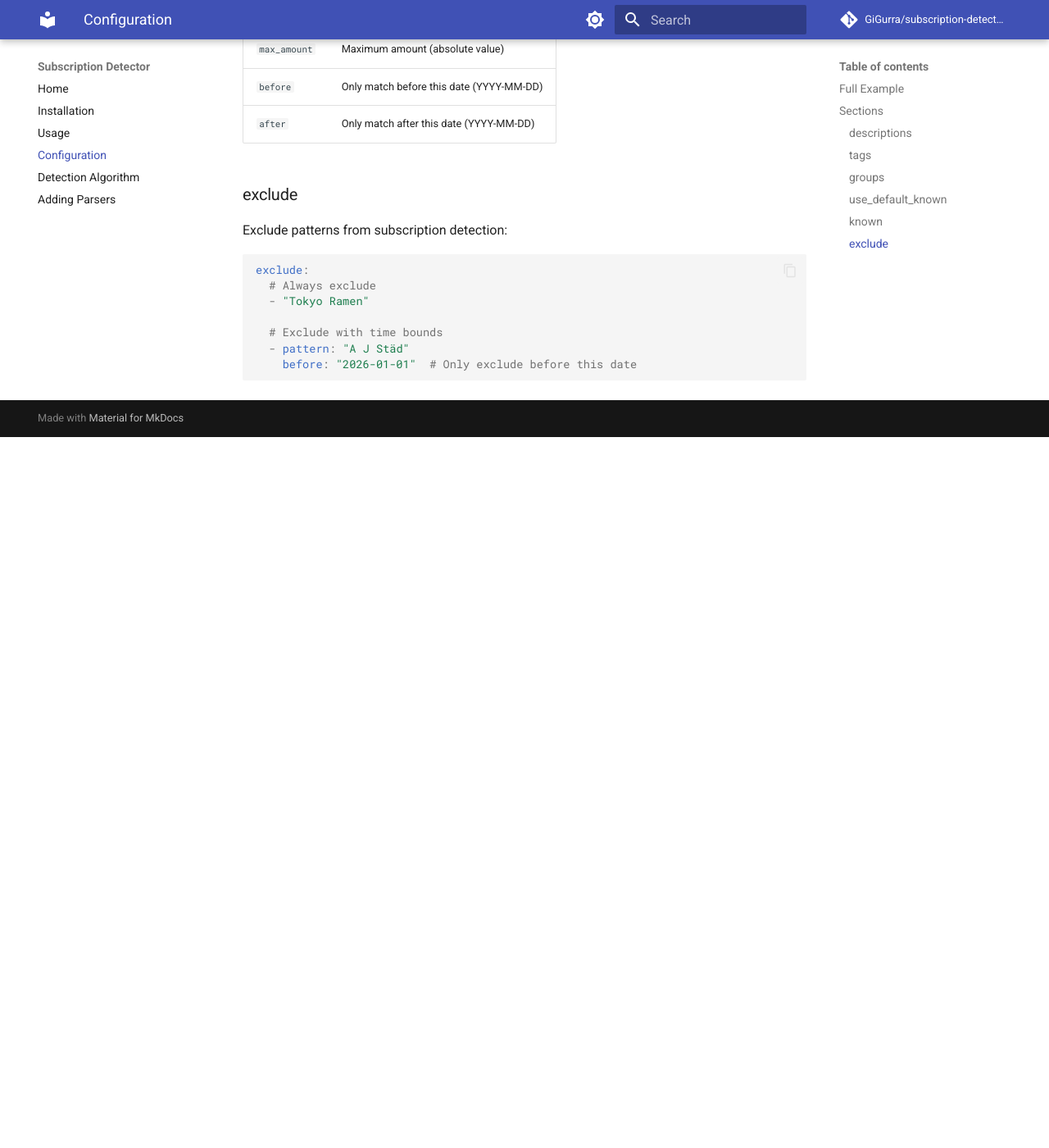
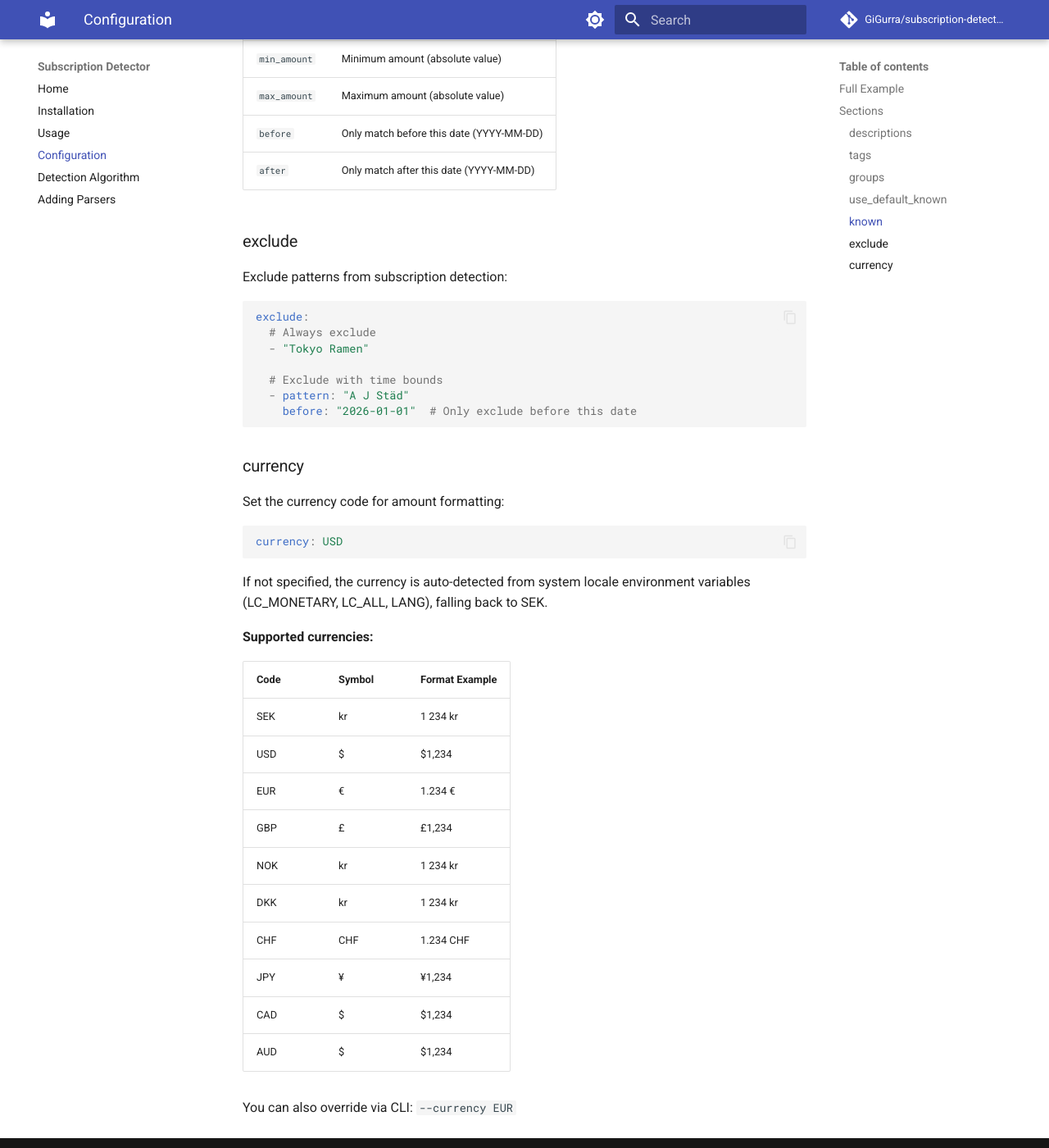
Before and after one commit to GiGurra/subscription-detector, an MkDocs documentation site: the page built from docs/configuration.md, in a window 1280 px wide and 1400 px high, scrolled down 2706 px. Shown: the whole window at 82% size. Built offline with MkDocs 1.6.1 and Material for MkDocs 9.7.7, drawn with Linux system fonts in a browser that asks for light colours; comment, search, counter and statistics services are not loaded; before the commit the page ends 3239 px from its top, so only the background shows below that; some of the changed text lies outside the part shown.

Commit message:
Add currency documentation
- Document --currency CLI flag and config option
- Add currency section to docs/configuration.md with supported currencies table
- Update usage examples in README.md, CLAUDE.md, and docs/usage.md
- Add currency.go to project structure in CLAUDE.md
- Add golang.org/x/text to dependencies list

Co-Authored-By: Claude Opus 4.5 <noreply@anthropic.com>

````diff
--- a/docs/configuration.md
+++ b/docs/configuration.md
@@ -46,6 +46,9 @@ exclude:
   - "Tokyo Ramen"           # Simple pattern
   - pattern: "A J Städ"     # With time bounds
     before: "2026-01-01"
+
+# Currency for amount formatting (auto-detected from locale if not set)
+currency: USD
 ```
 
 ## Sections
@@ -141,3 +144,30 @@ exclude:
   - pattern: "A J Städ"
     before: "2026-01-01"  # Only exclude before this date
 ```
+
+### currency
+
+Set the currency code for amount formatting:
+
+```yaml
+currency: USD
+```
+
+If not specified, the currency is auto-detected from system locale environment variables (LC_MONETARY, LC_ALL, LANG), falling back to SEK.
+
+**Supported currencies:**
+
+| Code | Symbol | Format Example |
+|------|--------|----------------|
+| SEK  | kr     | 1 234 kr       |
+| USD  | $      | $1,234         |
+| EUR  | €      | 1.234 €        |
+| GBP  | £      | £1,234         |
+| NOK  | kr     | 1 234 kr       |
+| DKK  | kr     | 1 234 kr       |
+| CHF  | CHF    | 1.234 CHF      |
+| JPY  | ¥      | ¥1,234         |
+| CAD  | $      | $1,234         |
+| AUD  | $      | $1,234         |
+
+You can also override via CLI: `--currency EUR`
````
Also changed, not shown: CLAUDE.md (+9 -0 lines), README.md (+20 -0 lines), docs/usage.md (+18 -0 lines).
